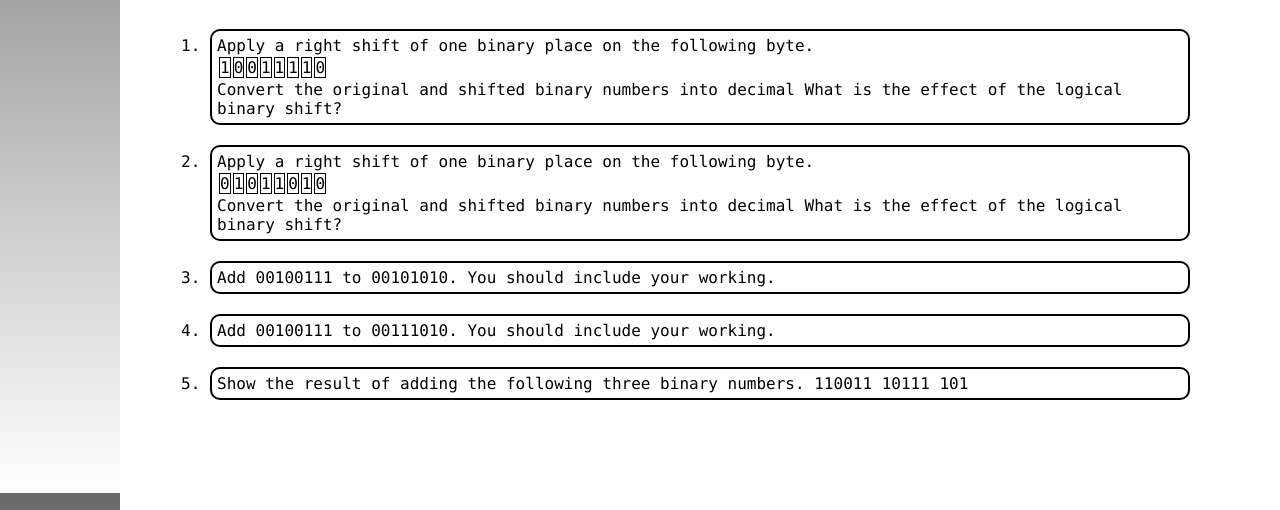
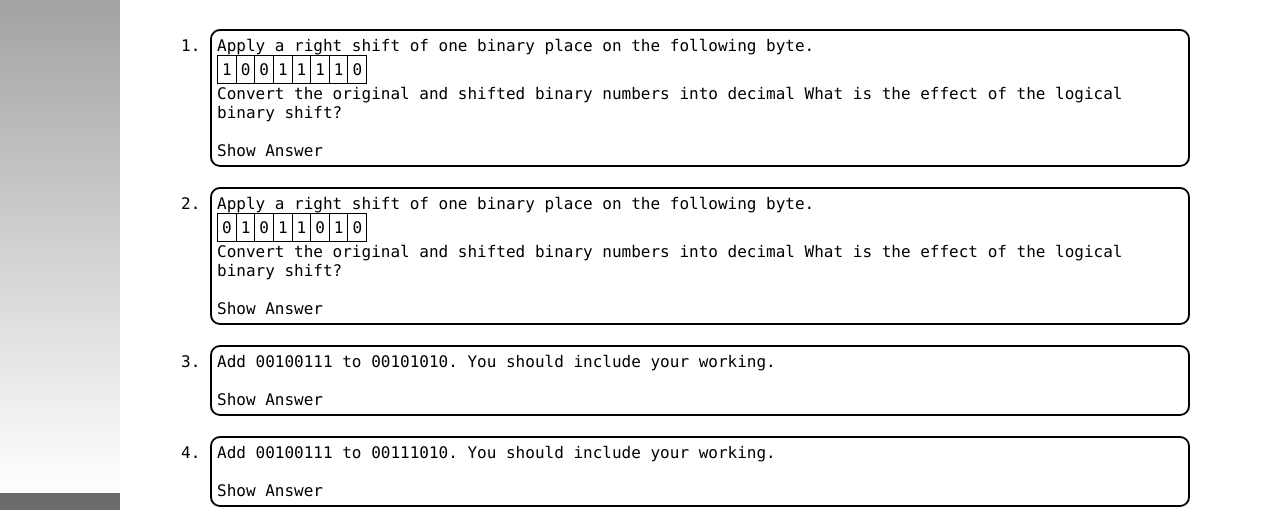
Before and after one commit to dlhamilton/LPSB-Learn-GCSE-CS, a plain HTML site: page s_3_4.html in a window 1280 px wide. Shown: the part 1107-1617 px from the top of the page. Drawn offline with Linux system fonts and the light colour scheme.

Commit message:
style: spec item 4 QandA done

```diff
--- a/s_3_4.html
+++ b/s_3_4.html
@@ -109,11 +109,13 @@
     <li>
   <div class="spec_question">
     <p>Apply a right shift of one binary place on the following byte.</p>
-    <table><tr><td>1</td><td>0</td><td>0</td><td>1</td><td>1</td><td>1</td><td>1</td><td>0</td></tr></table>
+    <table class="spec_table"><tr><td>1</td><td>0</td><td>0</td><td>1</td><td>1</td><td>1</td><td>1</td><td>0</td></tr></table>
      <p>Convert the original and shifted binary numbers into decimal
       What is the effect of the logical binary shift?</p>
+      <br>
+      <span class="show_answer"><p>Show Answer</p></span>
     <div class="spec_answer">
-     <table><tr><td>0</td><td>1</td><td>0</td><td>0</td><td>1</td><td>1</td><td>1</td><td>1</td></tr></table>
+     <table class="spec_table"><tr><td>0</td><td>1</td><td>0</td><td>0</td><td>1</td><td>1</td><td>1</td><td>1</td></tr></table>
       <p>158 and 79</p>
       <p>Division by two.</p>
     </div>
@@ -121,11 +123,13 @@
 
 <li><div class="spec_question">
     <p>Apply a right shift of one binary place on the following byte.</p>
-    <table><tr><td>0</td><td>1</td><td>0</td><td>1</td><td>1</td><td>0</td><td>1</td><td>0</td></tr></table>
+    <table class="spec_table"><tr><td>0</td><td>1</td><td>0</td><td>1</td><td>1</td><td>0</td><td>1</td><td>0</td></tr></table>
      <p>Convert the original and shifted binary numbers into decimal
       What is the effect of the logical binary shift?</p>
+      <br>
+      <span class="show_answer"><p>Show Answer</p></span>
     <div class="spec_answer">
-      <table><tr><td>1</td><td>0</td><td>1</td><td>1</td><td>0</td><td>1</td><td>0</td><td>0</td></tr></table>
+      <table class="spec_table"><tr><td>1</td><td>0</td><td>1</td><td>1</td><td>0</td><td>1</td><td>0</td><td>0</td></tr></table>
       <p>90 and 180</p>
       <p>Multiply by two.</p>
     </div>
@@ -133,6 +137,8 @@
 
 <li><div class="spec_question">
     <p>Add 00100111 to 00101010. You should include your working. </p>
+    <br>
+    <span class="show_answer"><p>Show Answer</p></span>
     <div class="spec_answer">
       <p>0 1 0 1 0 0 0 1</p>
     </div>
@@ -140,6 +146,8 @@
 
 <li><div class="spec_question">
     <p>Add 00100111 to 00111010. You should include your working. </p>
+    <br>
+    <span class="show_answer"><p>Show Answer</p></span>
     <div class="spec_answer">
       <p>0 1 1 0 0 0 0 1</p>
     </div>
@@ -151,6 +159,8 @@
       10111
       101
     </p>
+    <br>
+    <span class="show_answer"><p>Show Answer</p></span>
     <div class="spec_answer">
       <p>1 0 0 1 1 1 1</p>
     </div>
```
